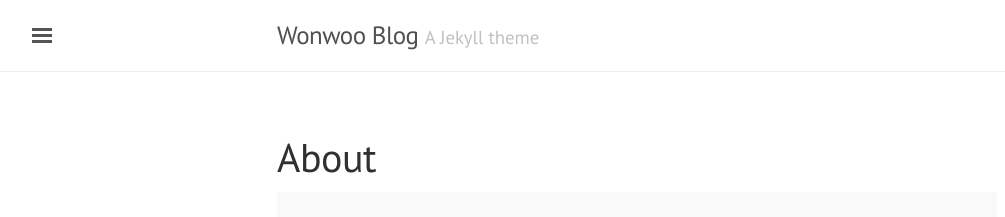
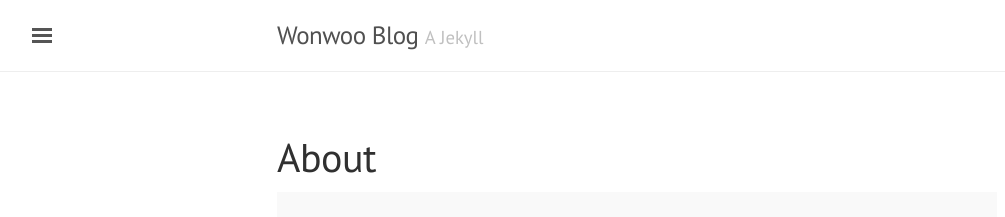
Before and after one commit to wonwoo/wonwoo.github.io, a Jekyll site: the page built from about.md, in a window 1280 px wide. Shown: the top 217 px of the page, without its empty margins (3-1008 px from the left). Built offline with Jekyll 4.4.1, drawn with Linux system fonts in a browser that asks for light colours.

Commit message:
init commit

```diff
--- a/_config.yml
+++ b/_config.yml
@@ -6,15 +6,15 @@ relative_permalinks: true
 
 # Setup
 title:               Wonwoo Blog
-tagline:             'A Jekyll theme'
+tagline:             'A Jekyll'
 description:         'A reserved <a href="http://jekyllrb.com" target="_blank">Jekyll</a> theme that places the utmost gravity on content with a hidden drawer. Made by <a href="https://twitter.com/mdo" target="_blank">@mdo</a>.'
 url:                 http://wonwoo.github.io
 baseurl:             ''
-paginate:            5
+paginate:            2
 
 # About/contact
 author:
-  name:              wonwoo
+  name:              Wonwoo
   #url:               https://twitter.com/mdo
   email:             aoruqjfu@gmail.com
 
--- a/index.html
+++ b/index.html
@@ -7,7 +7,7 @@ title: Home
   {% for post in paginator.posts %}
   <div class="post">
     <h1 class="post-title">
-      <a href="{{ site.baseurl }}/{{ post.url }}">
+      <a href="{{ site.baseurl }}{{ post.url }}">
         {{ post.title }}
       </a>
     </h1>
```
